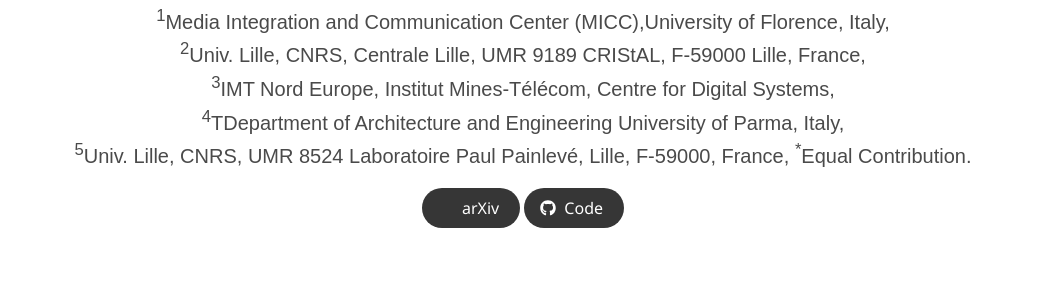
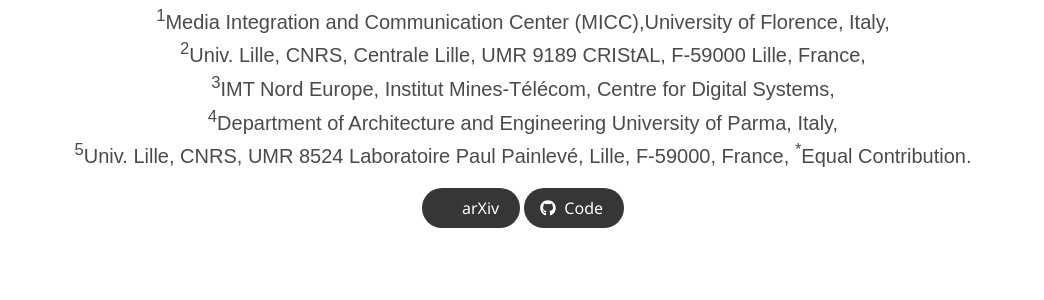
Before and after one commit to FedeNoce/fedenoce.github.io, a Jekyll site: the page scantalk/index.html, which Jekyll copies as it is, in a window 1280 px wide. Shown: the part 783-1083 px from the top of the page, without its empty margins (117-1161 px from the left). Built offline with Jekyll 4.4.1, drawn with Linux system fonts in a browser that asks for light colours; nearby versions of some CDN libraries; some web fonts are replaced; library files that are not in the unit come from our copies; a style sheet for code colours, icons or effects is not loaded.

Commit message:
modified:   scantalk/css/index.css 	modified:   scantalk/index.html

```diff
--- a/scantalk/css/index.css
+++ b/scantalk/css/index.css
@@ -155,3 +155,8 @@
 #interpolation-image-wrapper img {
   border-radius: 5px;
 }
+
+.small-image {
+  width: 200px;
+  height: auto;
+}
--- a/scantalk/index.html
+++ b/scantalk/index.html
@@ -89,7 +89,7 @@
       <div class="columns is-centered">
         <div class="column has-text-centered">
           <!-- <h1 class="title is-1 publication-title">ECCV 2024</h1>-->
-          <img src="./static/images/eccv_logo.png" alt="ECCV 2024" class="publication-title">
+          <img src="./static/images/eccv_logo.png" alt="ECCV 2024" class="small-image">
           <h1 class="title is-1 publication-title">ScanTalk: 3D Talking Heads from Unregistered Scans</h1>
           <div class="is-size-5 publication-authors">
             <span class="author-block">
@@ -110,7 +110,7 @@
             <span class="author-block"><sup>1</sup>Media Integration and Communication Center (MICC),University of Florence, Italy,</span>
             <span class="author-block"><sup>2</sup>Univ. Lille, CNRS, Centrale Lille, UMR 9189 CRIStAL, F-59000 Lille, France,</span>
             <span class="author-block"><sup>3</sup>IMT Nord Europe, Institut Mines-Télécom, Centre for Digital Systems,</span>
-            <span class="author-block"><sup>4</sup>TDepartment of Architecture and Engineering University of Parma, Italy,</span>
+            <span class="author-block"><sup>4</sup>Department of Architecture and Engineering University of Parma, Italy,</span>
             <span class="author-block"><sup>5</sup>Univ. Lille, CNRS, UMR 8524 Laboratoire Paul Painlevé, Lille, F-59000, France,</span>
             <span class="author-block"><sup>*</sup>Equal Contribution.</span>
           </div>
```
